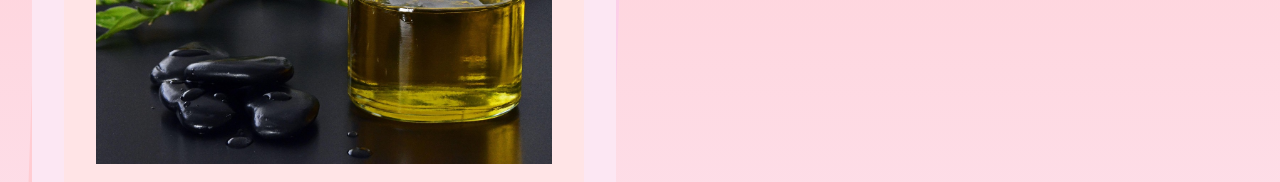
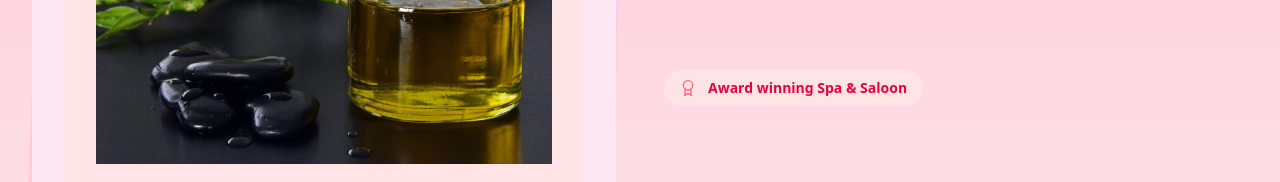
Before and after one commit to NaijaKriz/spa-website, a React (Vite) app: page / in a window 1280 px wide. Shown: the part 1020-1202 px from the top of the page. Built offline with nearby package versions, Linux system fonts and the light colour scheme.

Commit message:
added another section

```diff
--- a/src/components/About.jsx
+++ b/src/components/About.jsx
@@ -43,6 +43,16 @@
                             </div>
                         </div>
                 </div>
+                <div className="space-y-8">
+                    <div className="inline-block">
+                        <div className="flex items-center space-x-3 bg-rose-100 px-4 py-2 rounded-full">
+                            <FiAward className="text-rose-400"/>
+                            <span className="text-sm font-semibold text-rose-600">
+                                Award winning Spa & Saloon
+                            </span>
+                        </div>
+                    </div>
+                </div>
             </div>
         </div>
     </section>
```
